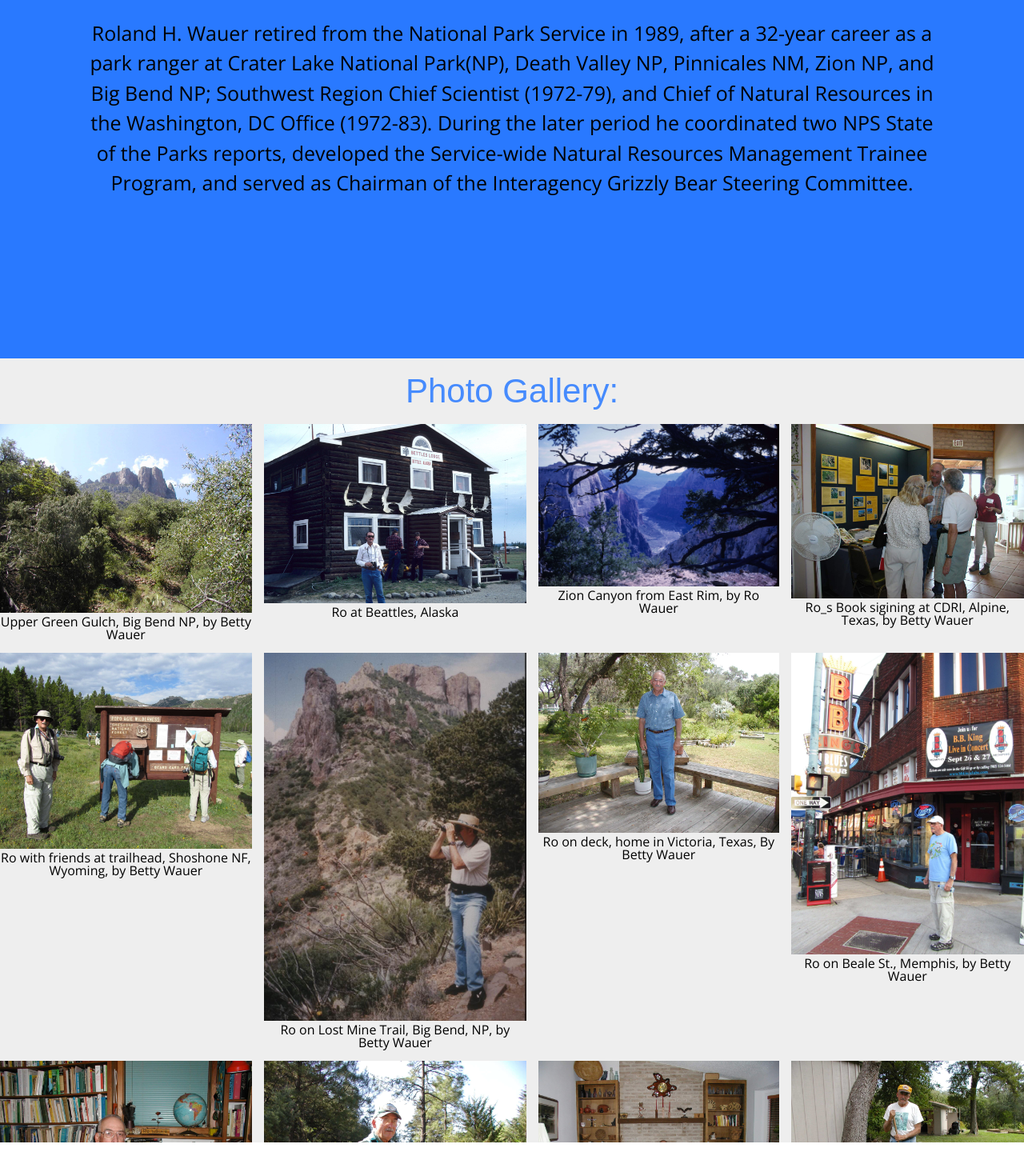
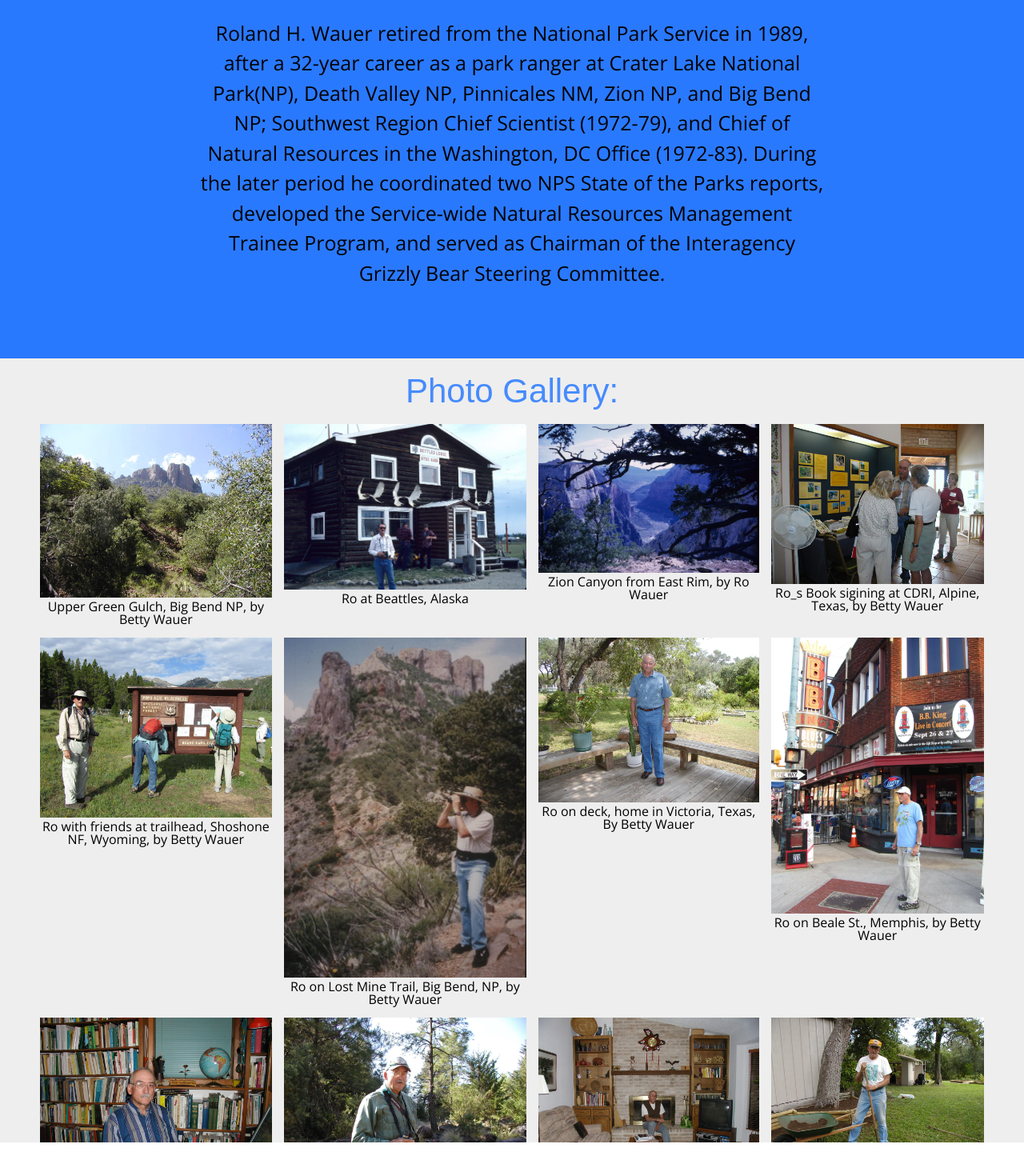
Before and after one commit to authorspress/rolandwauerauthor, a Next.js app: page / in a window 1280 px wide. Shown: the part 1693-3133 px from the top of the page at 80% size. Built offline with nearby package versions, Linux system fonts and the light colour scheme.

Commit message:
fix padding

```diff
--- a/styles/author.scss
+++ b/styles/author.scss
@@ -72,8 +72,8 @@
 
     .summary {
     padding-top: 125px;
-    padding-left: 100px;
-    padding-right: 100px;
+    padding-left: 250px;
+    padding-right: 250px;
     text-align: center;
     line-height: 1.5;
     }
--- a/styles/my-gallery.scss
+++ b/styles/my-gallery.scss
@@ -54,6 +54,14 @@ figcaption {
 }
 
 @media only screen and (min-width: 750px) {
+    .gallery-grid {
+    background-color: #eeeeee;
+    margin-left: 50px;
+    margin-right: 50px;
+    height: 980px;
+    overflow-y: auto;
+}
+
         .photo-title-container {
     position: -webkit-sticky; /* Safari */
     position: sticky;
```
